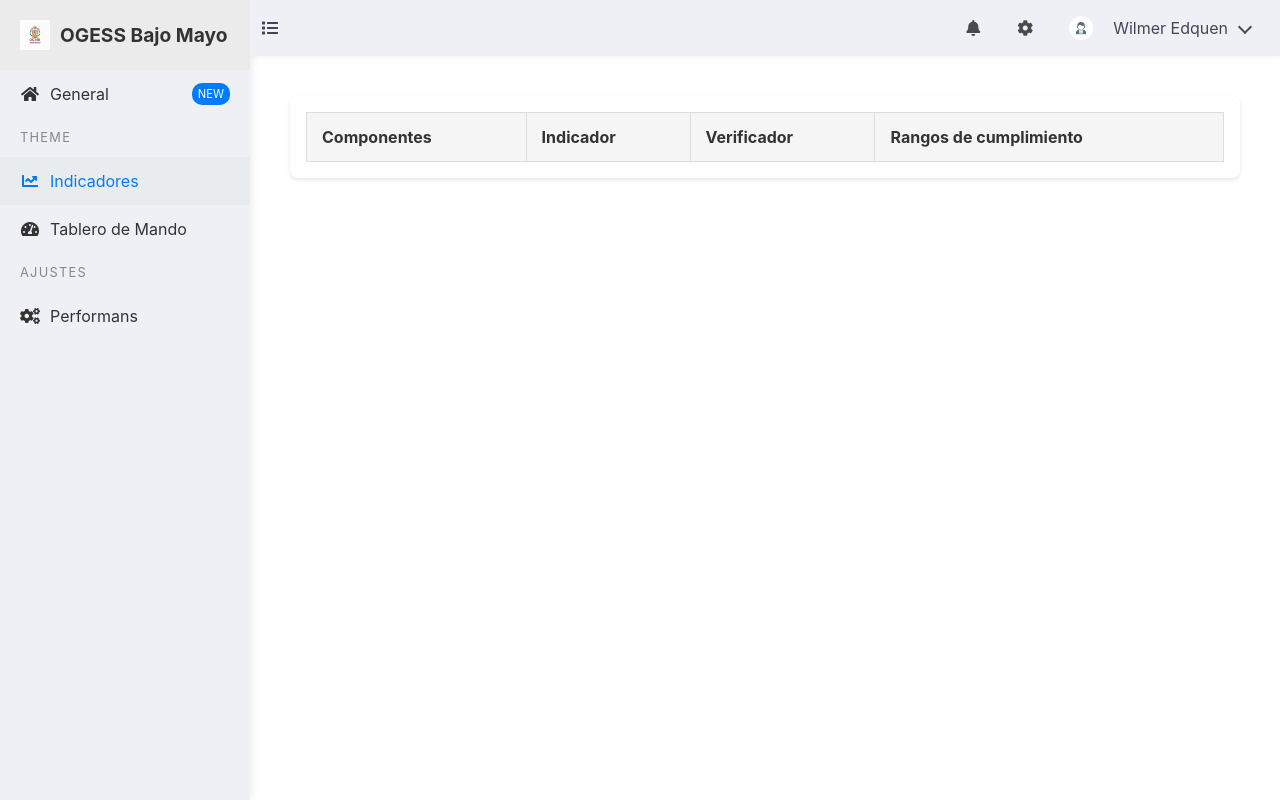
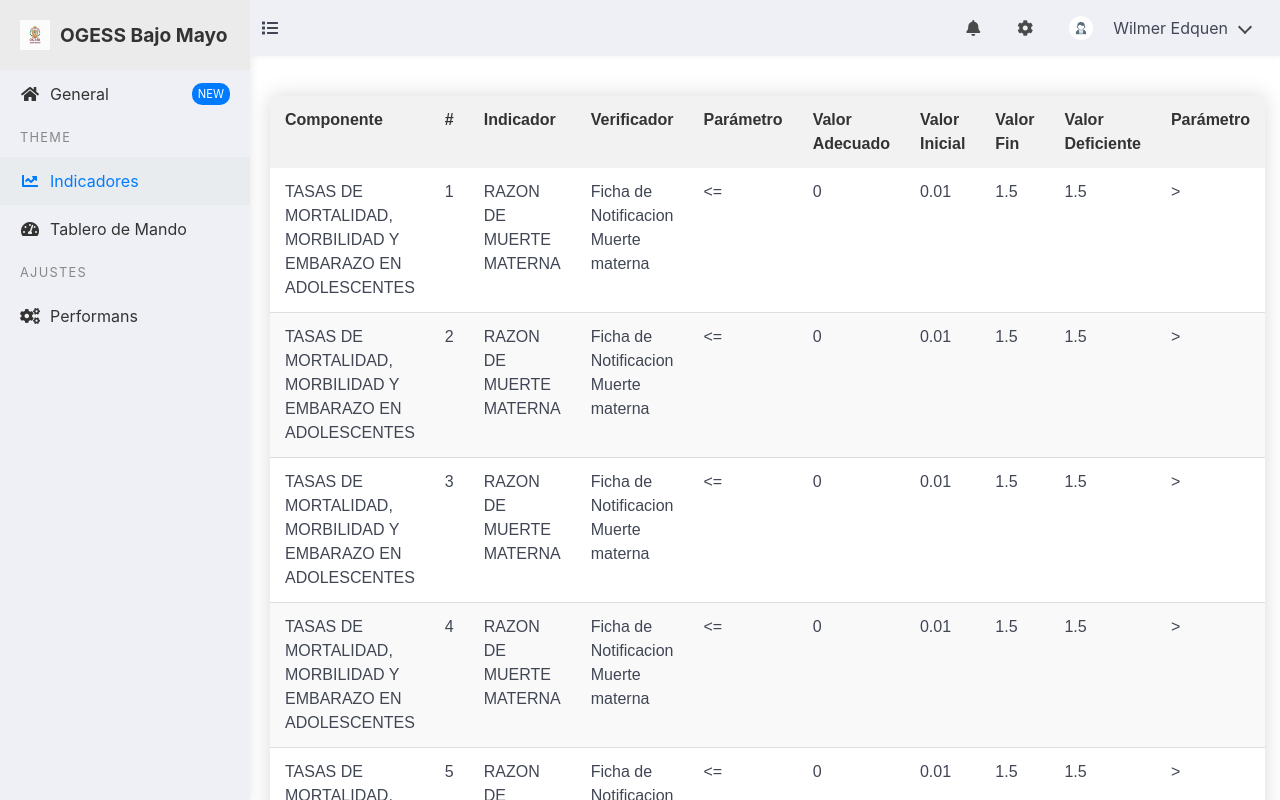
Before and after one commit to Jazeg/Dashboard-OGESS, an Angular app: page /indicadores in a window 1280 px wide. Built offline with nearby package versions, Linux system fonts and the light colour scheme.

Commit message:
table 1/3

```diff
--- a/src/app/app-routing.module.ts
+++ b/src/app/app-routing.module.ts
@@ -12,7 +12,7 @@ const routes: Routes = [
   { path: 'tablero-mando', component: TableroMandoComponent },
   { path: 'performans', component: PerformansComponent },
   { path: '**', component: PageNotFoundComponent },
-  { path: '', redirectTo: '/dashboard', pathMatch: 'full' }, // Ruta por defecto
+  { path: '', redirectTo: '/dashboard', pathMatch: 'full' },
 ];
 
 @NgModule({
--- a/src/app/components/general/general.component.html
+++ b/src/app/components/general/general.component.html
@@ -1,4 +1,5 @@
 <div class="pie-charts-container">
+  <h2 class="title is-2 mb-5 has-text-centered custom-title">RED San Martín</h2>
   <div class="columns is-multiline">
     <div class="column is-one-fifth">
       <div class="box chart-container">
--- a/src/app/components/general/general.component.ts
+++ b/src/app/components/general/general.component.ts
@@ -7,7 +7,7 @@ import { Component } from '@angular/core';
 })
 export class GeneralComponent {
 
-  commonColors = ['#4CAF50', '#FFEB3B', '#F44336'];
+  commonColors = ['#49ce89', '#f26645', '#ec3b5f'];
 
   pieChart1Data = {
     labels: ['Adecuado', 'Regular', 'Deficiente'],
--- a/src/app/components/indicadores/indicadores.component.css
+++ b/src/app/components/indicadores/indicadores.component.css
@@ -1,36 +1,39 @@
-.custom-table-container {
-    margin: 20px;
-    background-color: #fff; /* Fondo blanco */
-    padding: 1rem;
-    border-radius: 8px;
-    box-shadow: 0 2px 4px rgba(0, 0, 0, 0.1); /* Sombra ligera */
-  }
-
 .custom-table {
   width: 100%;
   border-collapse: collapse;
+  margin: 20px 0;
+  font-size: 1em;
+  font-family: 'Arial', sans-serif;
+  min-width: 400px;
+  box-shadow: 0 0 20px rgba(0, 0, 0, 0.15);
 }
 
-  .custom-table th, .custom-table td {
-    padding: 12px 15px;
-    border: 1px solid #ddd;
+.custom-table thead tr {
+  background-color: #f2f2f2; /* Color de fondo del encabezado */
+  color: #333; /* Color de las letras del encabezado */
   text-align: left;
-    color: #333; /* Color del texto */
-  }
-
-  .custom-table th {
-    background-color: #f5f5f5; /* Fondo de los encabezados */
   font-weight: bold;
 }
 
-  .custom-table tr:nth-child(even) {
-    background-color: #f9f9f9; /* Fondo de las filas pares */
+.custom-table th,
+.custom-table td {
+  padding: 12px 15px;
 }
 
-  .custom-button {
-    margin-right: 0.5rem;
-    border: none;
-    padding: 5px 10px;
-    border-radius: 4px;
-    cursor: pointer;
+.custom-table tbody tr {
+  border-bottom: 1px solid #dddddd;
 }
+
+.custom-table tbody tr:nth-of-type(even) {
+  background-color: #f9f9f9;
+}
+
+
+.custom-table tbody tr:hover {
+  background-color: #f1f1f1;
+}
+
+
+.custom-table thead tr th {
+  color: #333 !important;
+}
--- a/src/app/components/indicadores/indicadores.component.html
+++ b/src/app/components/indicadores/indicadores.component.html
@@ -1,13 +1,30 @@
-<div class="custom-table-container">
 <table class="custom-table">
   <thead>
     <tr>
-        <th>Componentes</th>
+      <th>Componente</th>
+      <th>#</th>
       <th>Indicador</th>
       <th>Verificador</th>
-        <th>Rangos de cumplimiento</th>
+      <th>Parámetro</th>
+      <th>Valor Adecuado</th>
+      <th>Valor Inicial</th>
+      <th>Valor Fin</th>
+      <th>Valor Deficiente</th>
+      <th>Parámetro</th>
     </tr>
   </thead>
-    <tbody></tbody>
+  <tbody>
+    <tr *ngFor="let item of items">
+      <td>{{ item.componente }}</td>
+      <td>{{ item.num }}</td>
+      <td>{{ item.Indicador }}</td>
+      <td>{{ item.Verificador }}</td>
+      <td>{{ item.Param1 }}</td>
+      <td>{{ item.Va_ade }}</td>
+      <td>{{ item.Va_ini }}</td>
+      <td>{{ item.Valo_fin }}</td>
+      <td>{{ item.Valo_de }}</td>
+      <td>{{ item.Param2 }}</td>
+    </tr>
+  </tbody>
 </table>
-</div>
--- a/src/app/components/indicadores/indicadores.component.ts
+++ b/src/app/components/indicadores/indicadores.component.ts
@@ -6,5 +6,15 @@ import { Component } from '@angular/core';
   styleUrls: ['./indicadores.component.css']
 })
 export class IndicadoresComponent {
+  items = [
+    { componente: 'TASAS DE MORTALIDAD, MORBILIDAD Y EMBARAZO EN ADOLESCENTES', num: 1, Indicador: 'RAZON DE MUERTE MATERNA', Verificador: 'Ficha de Notificacion Muerte materna', Param1: '<=',Va_ade: 0.00,Va_ini: 0.01,Valo_fin: 1.50,Valo_de: 1.50,Param2: '>' },
+    { componente: 'TASAS DE MORTALIDAD, MORBILIDAD Y EMBARAZO EN ADOLESCENTES', num: 2, Indicador: 'RAZON DE MUERTE MATERNA', Verificador: 'Ficha de Notificacion Muerte materna', Param1: '<=',Va_ade: 0.00,Va_ini: 0.01,Valo_fin: 1.50,Valo_de: 1.50,Param2: '>' },
+    { componente: 'TASAS DE MORTALIDAD, MORBILIDAD Y EMBARAZO EN ADOLESCENTES', num: 3, Indicador: 'RAZON DE MUERTE MATERNA', Verificador: 'Ficha de Notificacion Muerte materna', Param1: '<=',Va_ade: 0.00,Va_ini: 0.01,Valo_fin: 1.50,Valo_de: 1.50,Param2: '>' },
+    { componente: 'TASAS DE MORTALIDAD, MORBILIDAD Y EMBARAZO EN ADOLESCENTES', num: 4, Indicador: 'RAZON DE MUERTE MATERNA', Verificador: 'Ficha de Notificacion Muerte materna', Param1: '<=',Va_ade: 0.00,Va_ini: 0.01,Valo_fin: 1.50,Valo_de: 1.50,Param2: '>' },
+    { componente: 'TASAS DE MORTALIDAD, MORBILIDAD Y EMBARAZO EN ADOLESCENTES', num: 5, Indicador: 'RAZON DE MUERTE MATERNA', Verificador: 'Ficha de Notificacion Muerte materna', Param1: '<=',Va_ade: 0.00,Va_ini: 0.01,Valo_fin: 1.50,Valo_de: 1.50,Param2: '>' },
+    { componente: 'TASAS DE MORTALIDAD, MORBILIDAD Y EMBARAZO EN ADOLESCENTES', num: 6, Indicador: 'RAZON DE MUERTE MATERNA', Verificador: 'Ficha de Notificacion Muerte materna', Param1: '<=',Va_ade: 0.00,Va_ini: 0.01,Valo_fin: 1.50,Valo_de: 1.50,Param2: '>' },
+    { componente: 'TASAS DE MORTALIDAD, MORBILIDAD Y EMBARAZO EN ADOLESCENTES', num: 7, Indicador: 'RAZON DE MUERTE MATERNA', Verificador: 'Ficha de Notificacion Muerte materna', Param1: '<=',Va_ade: 0.00,Va_ini: 0.01,Valo_fin: 1.50,Valo_de: 1.50,Param2: '>' },
+    { componente: 'TASAS DE MORTALIDAD, MORBILIDAD Y EMBARAZO EN ADOLESCENTES', num: 8, Indicador: 'RAZON DE MUERTE MATERNA', Verificador: 'Ficha de Notificacion Muerte materna', Param1: '<=',Va_ade: 0.00,Va_ini: 0.01,Valo_fin: 1.50,Valo_de: 1.50,Param2: '>' },
 
+  ];
 }
--- a/src/app/components/page-not-found/page-not-found.component.html
+++ b/src/app/components/page-not-found/page-not-found.component.html
@@ -1,5 +1,5 @@
 <div class="page-not-found">
-    <h1>404</h1>
-    <p>Lo sentimos, la página que estás buscando no existe.</p>
-    <a routerLink="/">Volver al inicio</a>
-  </div>
+  <h1>404</h1>
+  <p>Lo sentimos, la página que estás buscando no existe.</p>
+  <a routerLink="/dashboard">Volver al inicio</a>
+</div>
--- a/src/app/navbar/navbar.component.css
+++ b/src/app/navbar/navbar.component.css
@@ -1,6 +1,6 @@
 .navbar {
     background-color: #eff0f5;
-    box-shadow: 0 2px 4px rgba(0,0,0,.04);
+    box-shadow: 0 2px 4px rgba(0, 0, 0, 0.04);
 
     .navbar-brand {
       .navbar-item {
```
Lines whose indentation alone changed are shown as unchanged.
